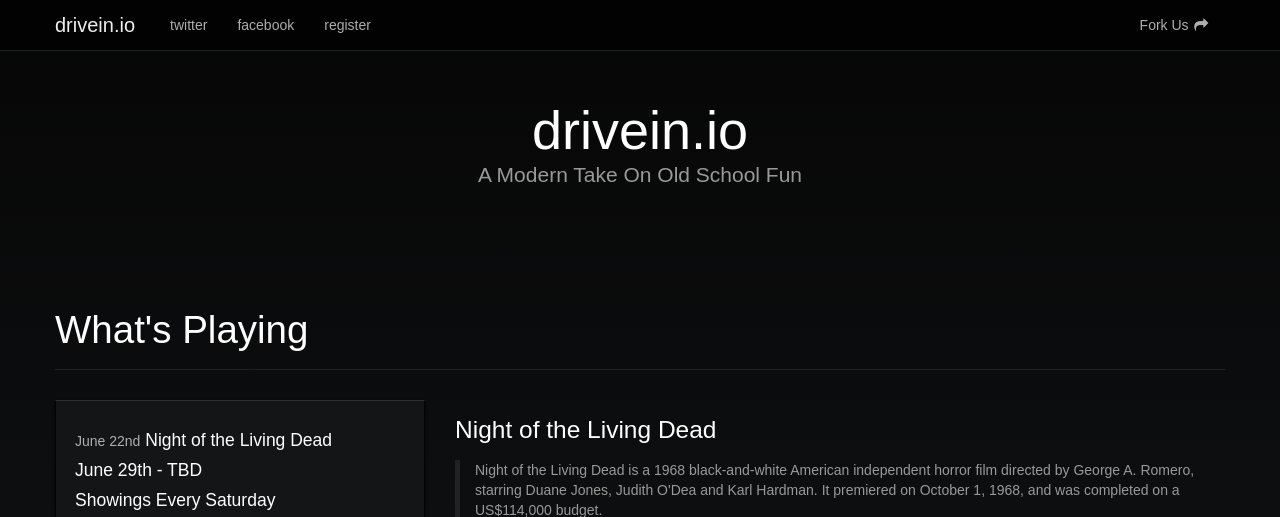
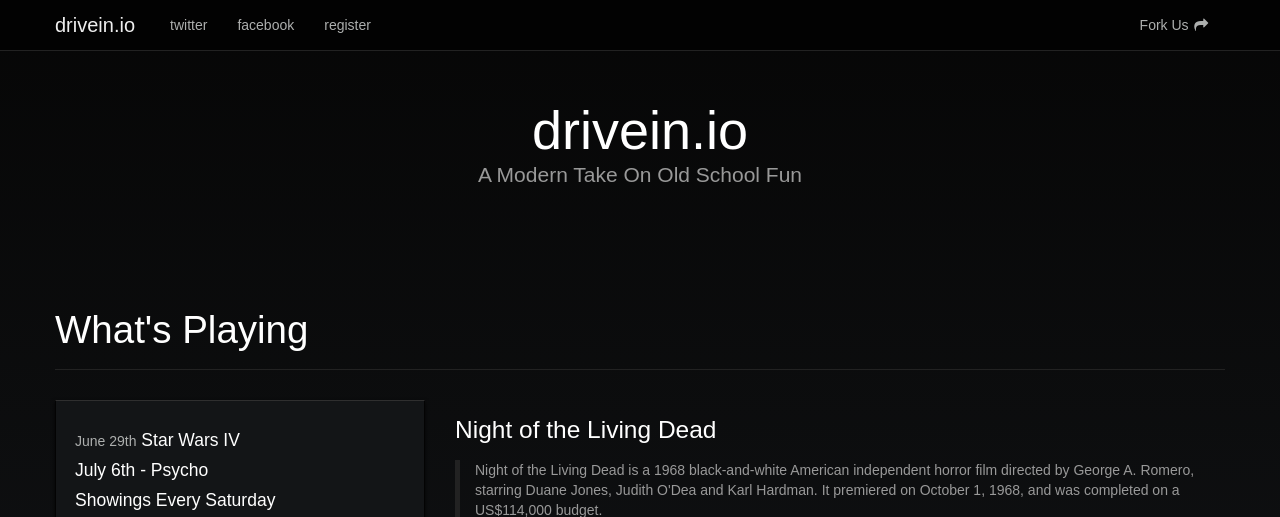
Before and after one commit to drivein/drivein.github.io, a plain HTML site: page index.html in a window 1280 px wide. Shown: the top 517 px of the page. Drawn offline with nearby package versions, Linux system fonts and the light colour scheme; a web font is replaced by a local one.

Commit message:
Update index.html

```diff
--- a/index.html
+++ b/index.html
@@ -81,8 +81,8 @@ min-height: 0px !important;
 
     <div class="span4">
       <div class="well">
-        <h4><small>June 22nd</small> Night of the Living Dead</h1>
-        <h4>June 29th - TBD</h4>
+        <h4><small>June 29th</small> Star Wars IV</h1>
+        <h4>July 6th - Psycho</h4>
         <h4>Showings Every Saturday</h4>
       </div>
     </div>
```
